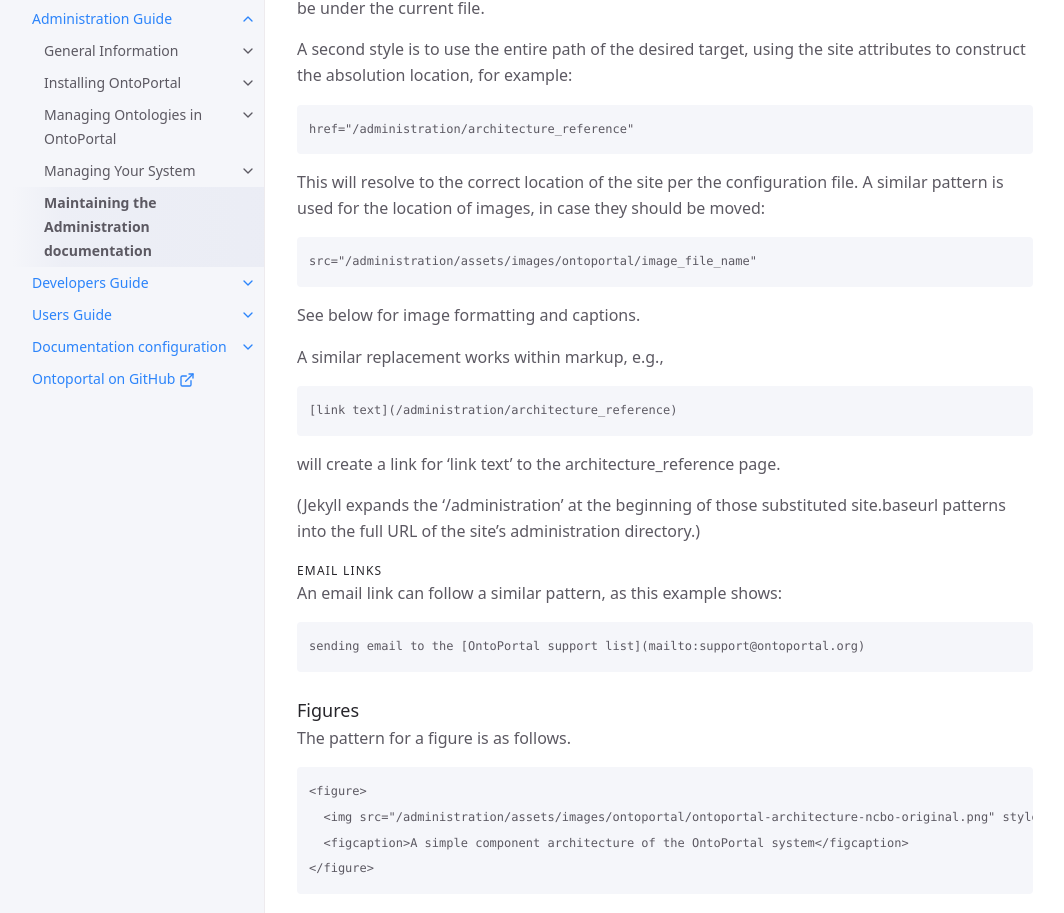
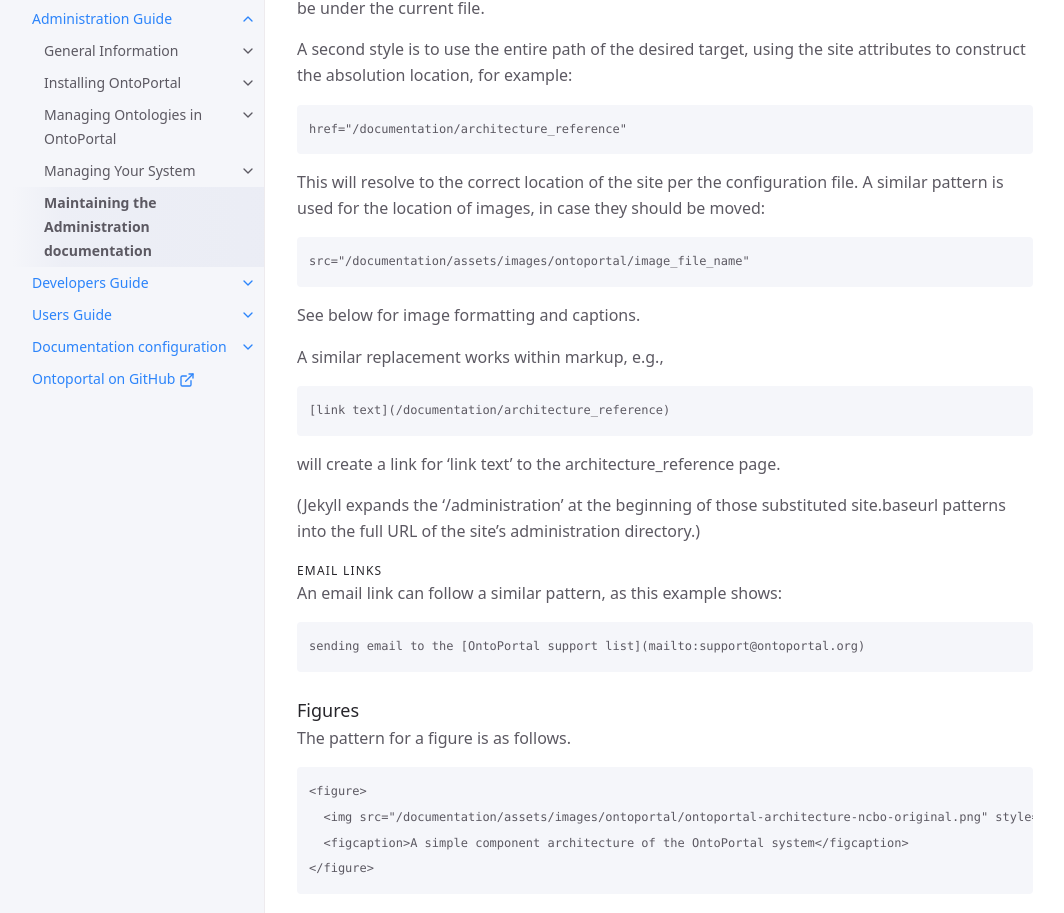
Before and after one commit to ontoportal/documentation, a Jekyll site: the page built from docs/administration-guide/help.md, in a window 1280 px wide and 1400 px high, scrolled down 1107 px. Shown: the part 137-1050 px from the top of the window, without its empty margins (107-1171 px from the left). Built offline with Jekyll 4.4.1, drawn with Linux system fonts in a browser that asks for light colours.

Commit message:
fix local configurations

```diff
--- a/_config.yml
+++ b/_config.yml
@@ -15,7 +15,7 @@
 # in the templates via {{ site.myvariable }}.
 version: 0.7.0
 url: "https://ontoportal.github.io" # the base hostname & protocol for your site
-baseimgs: "/administration/assets/images/ontoportal"
+baseimgs: "/documentation/assets/images/ontoportal"
 opva: OntoPortal Virtual Appliance
 opva_version: OntoPortal Virtual Appliance 3.0
 release_version: Release 3.0.0
@@ -27,7 +27,7 @@ email: jgraybeal@stanford.edu  # not sure what this is used for
 
 title: Ontoportal documentation
 description: The official installation and maintenance documentation for OntoPortal
-baseurl: "/administration" # the subpath of your site, e.g. /blog
+baseurl: "/documentation" # the subpath of your site, e.g. /blog
 
 # Set a path/url to a logo that will be displayed instead of the title
 logo: "/assets/images/ontoportal/OntoPortal-Logo-Circle.png"
@@ -136,7 +136,7 @@ last_edit_time_format: "%b %e %Y at %I:%M %p" # uses ruby's time format: https:/
 gh_edit_link: true # show or hide edit this page link
 gh_edit_link_text: "Edit this page on GitHub"
 gh_edit_repository: "https://github.com/ontoportal/administration" # the github URL for your repo
-gh_edit_branch: "master" # the branch that your docs is served from
+gh_edit_branch: "main" # the branch that your docs is served from
 # gh_edit_source: docs # the source that your files originate from
 gh_edit_view_mode: "tree" # "tree" or "edit" if you want the user to jump into the editor immediately
 
```
Also changed, not shown: .github/workflows/ci.yml, Gemfile.lock (added), just-the-docs.gemspec, 1 other file.
